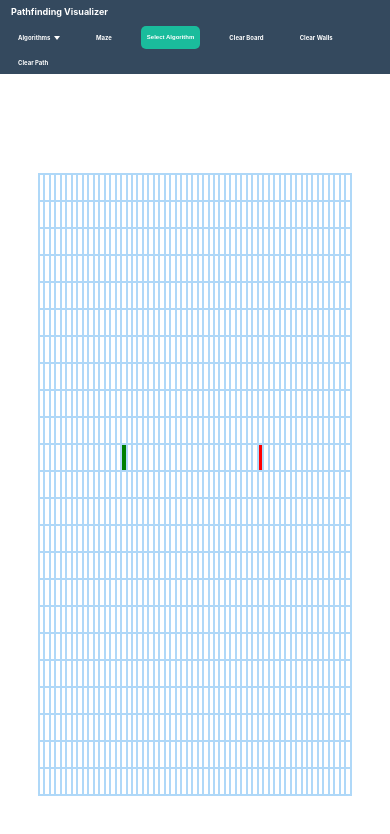
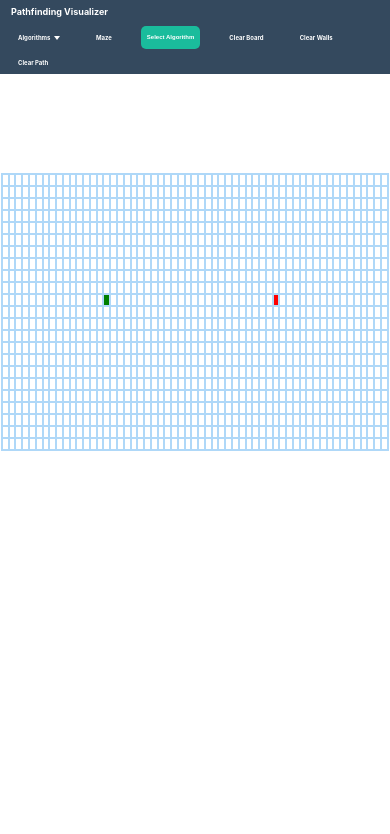
Before and after one commit to broliver18/algorithm-visualizer, a React (Create React App) app: page / in a window 390 px wide. Shown: the top 834 px of the page. Built offline with nearby package versions, Linux system fonts and the light colour scheme.

Commit message:
Fix grid size

```diff
--- a/src/Components/Node/Node.css
+++ b/src/Components/Node/Node.css
@@ -75,3 +75,10 @@
     background-color: rgb(255, 254, 106);
   }
 }
+
+@media only screen and (max-width: 450px) {
+  .node {
+    max-width: 10px;
+    max-height: 10px;
+  }
+}
--- a/src/Components/PathFinder/PathFinder.css
+++ b/src/Components/PathFinder/PathFinder.css
@@ -1,6 +1,6 @@
 table {
-  margin: 100px auto;
+  margin: 100px auto 20px auto;
   border-collapse: collapse;
-  width: 80%;
+  width: 99%;
   height: 100%;
 }
```
